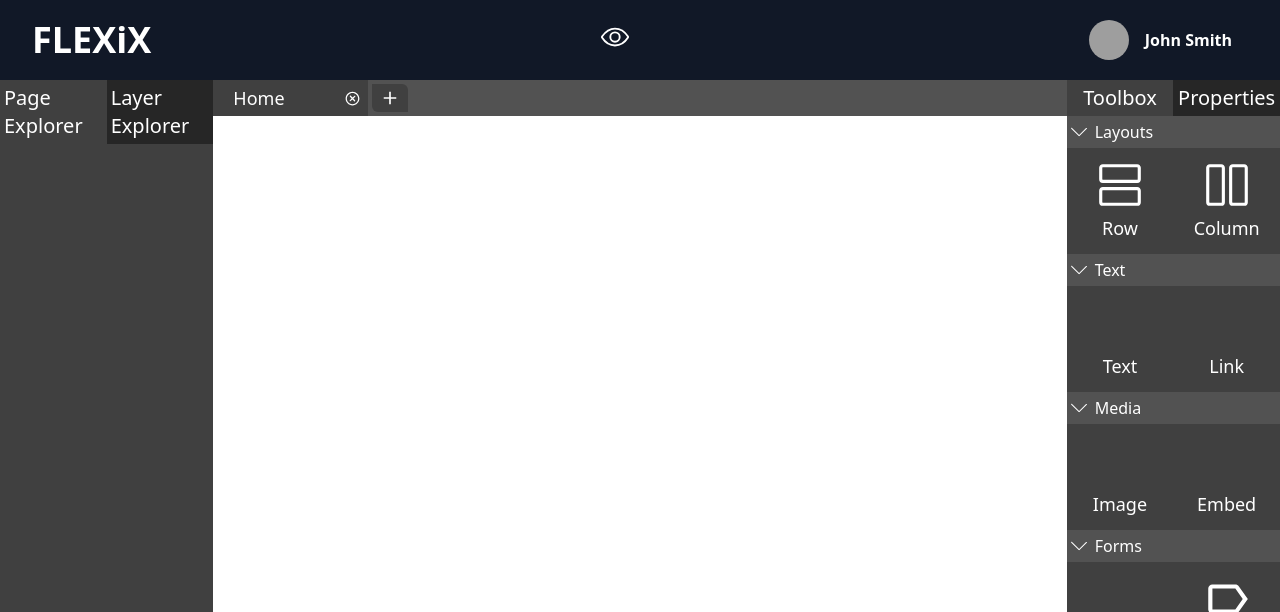
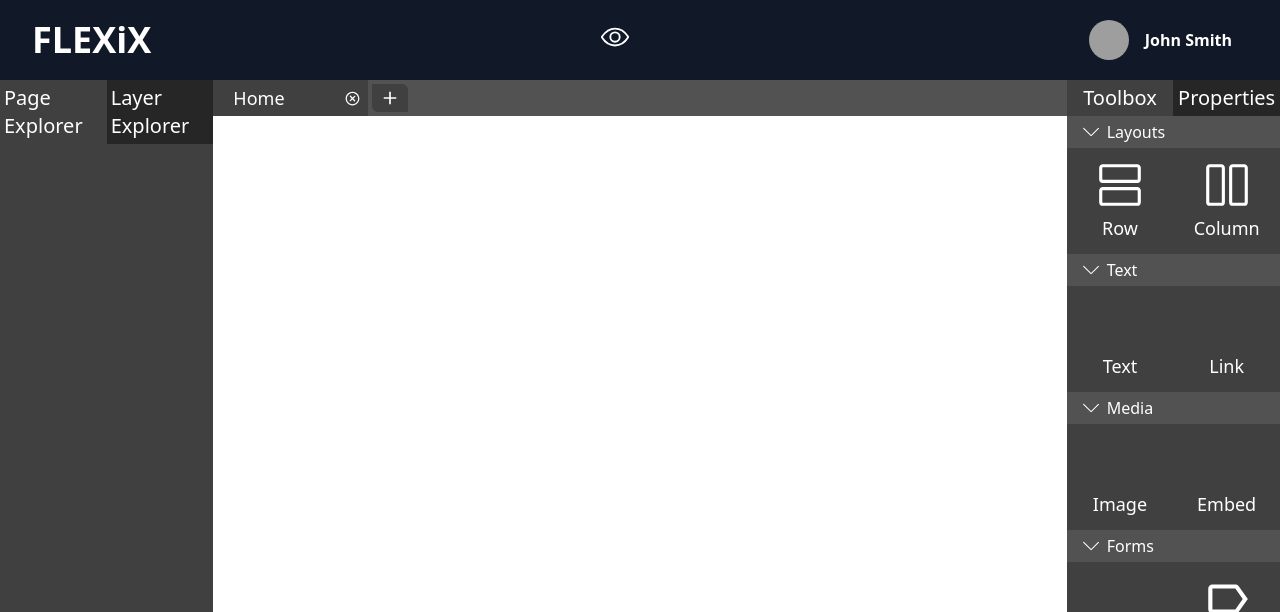
Before and after one commit to flexix-developer/Flexix-Frontend, a React (Create React App) app: page /design in a window 1280 px wide. Shown: the top 612 px of the page. Built offline with nearby package versions, Linux system fonts and the light colour scheme; grey boxes are pictures that could not be loaded; some icons are missing.

Commit message:
Mon | Update ToolboxWidgetsTitle component styling

```diff
--- a/src/components/ToolboxWidgetsTitle.js
+++ b/src/components/ToolboxWidgetsTitle.js
@@ -16,7 +16,7 @@ const ToolboxWidgetsTitle = (props) => {
       className="flex flex-row w-full cursor-pointer"
       onClick={toggleMenu}
     >
-      <div className="flex items-center bg-neutral-600 text-white w-full p-1">
+      <div className="flex items-center bg-neutral-600 text-white w-full p-1 pl-4">
         {isMenuOpen ? <SlArrowDown /> : <SlArrowRight />}
         <p className="text-base ml-2">{props.title}</p>
       </div>
```
